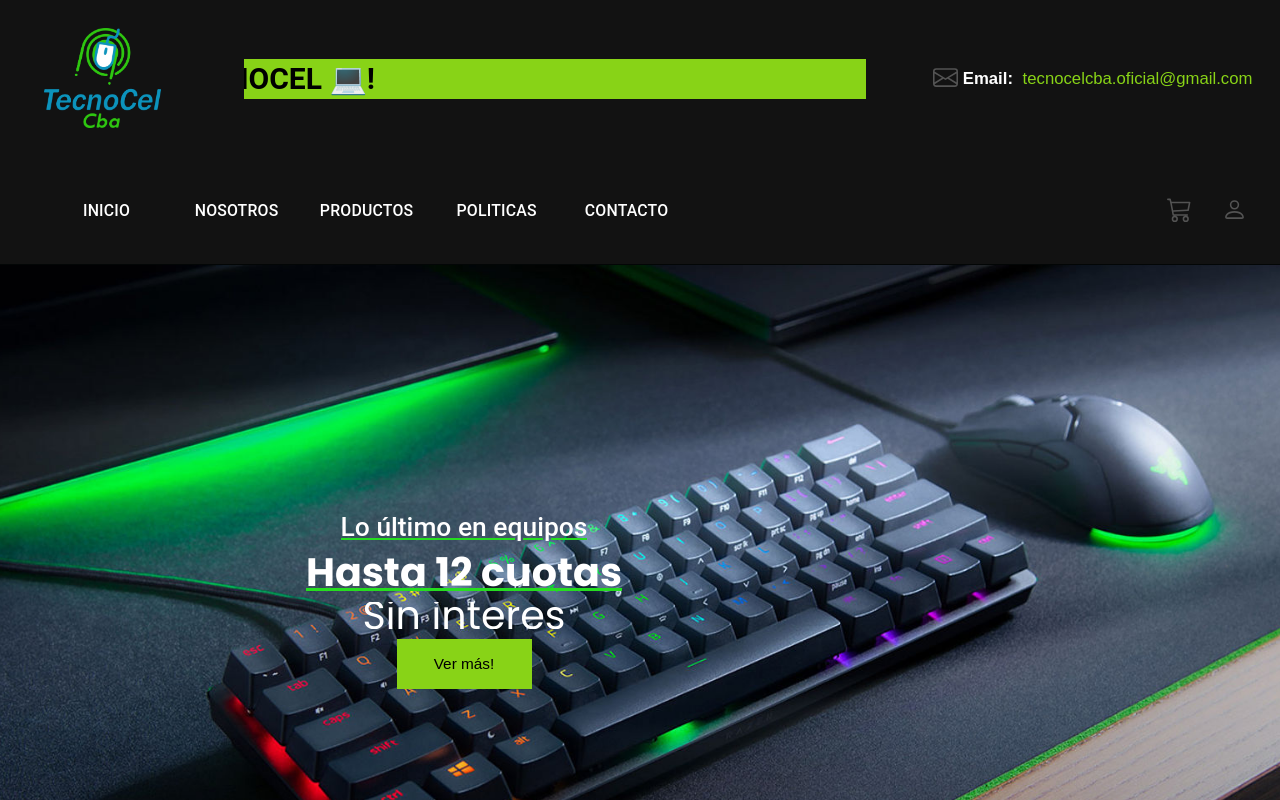
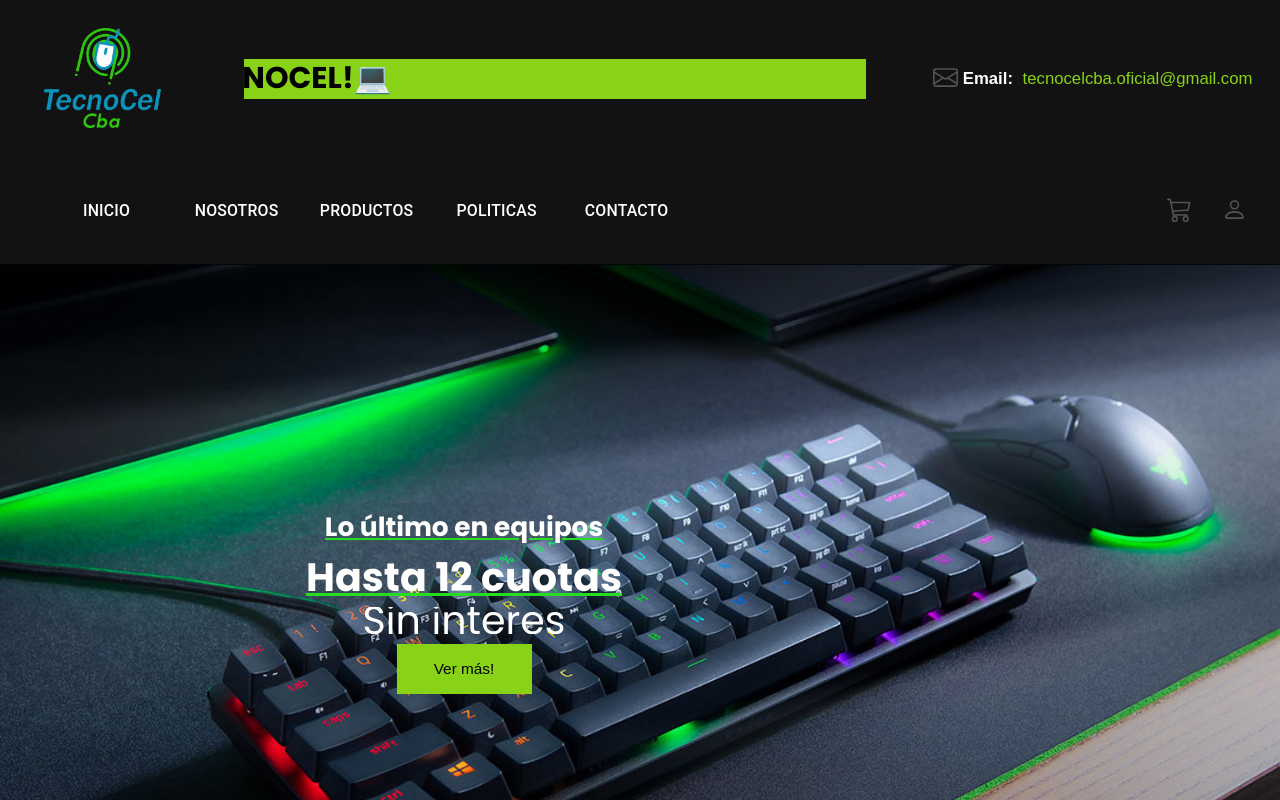
Before and after one commit to andresvalsesia/Tecnocel-, a React (Create React App) app in the folder frontend/: page / in a window 1280 px wide. Shown: the top 800 px of the page. Built offline with nearby package versions, Linux system fonts and the light colour scheme.

Commit message:
correccion fuente home

```diff
--- a/frontend/src/component/home/Header.jsx
+++ b/frontend/src/component/home/Header.jsx
@@ -105,9 +105,10 @@ const Header = () => {
                 color: "black",
                 fontWeight: "bold",
                 fontSize: "30px",
+                fontFamily: "Poppins,sans-serif"
               }}
             >
-              ¡BIENVENIDOS A TECNOCEL 💻!
+              💻¡BIENVENIDOS A TECNOCEL!💻
             </span>
           </div>
         </div>
--- a/frontend/src/component/home/Home.jsx
+++ b/frontend/src/component/home/Home.jsx
@@ -40,10 +40,9 @@ const Home = () => {
 
                 }}>
                   <h2 style={{
-                    fontFamily: "roboto",
-                    fontSize: "3em",
-                    fontWeight: "500",
-                    color: "#fff"
+                      fontSize: "3em",
+                      fontFamily: "Poppins,sans-serif",
+                      color: "#fff",
                   }}>Lo último en equipos</h2>
                 </div>
                 <div>
```
